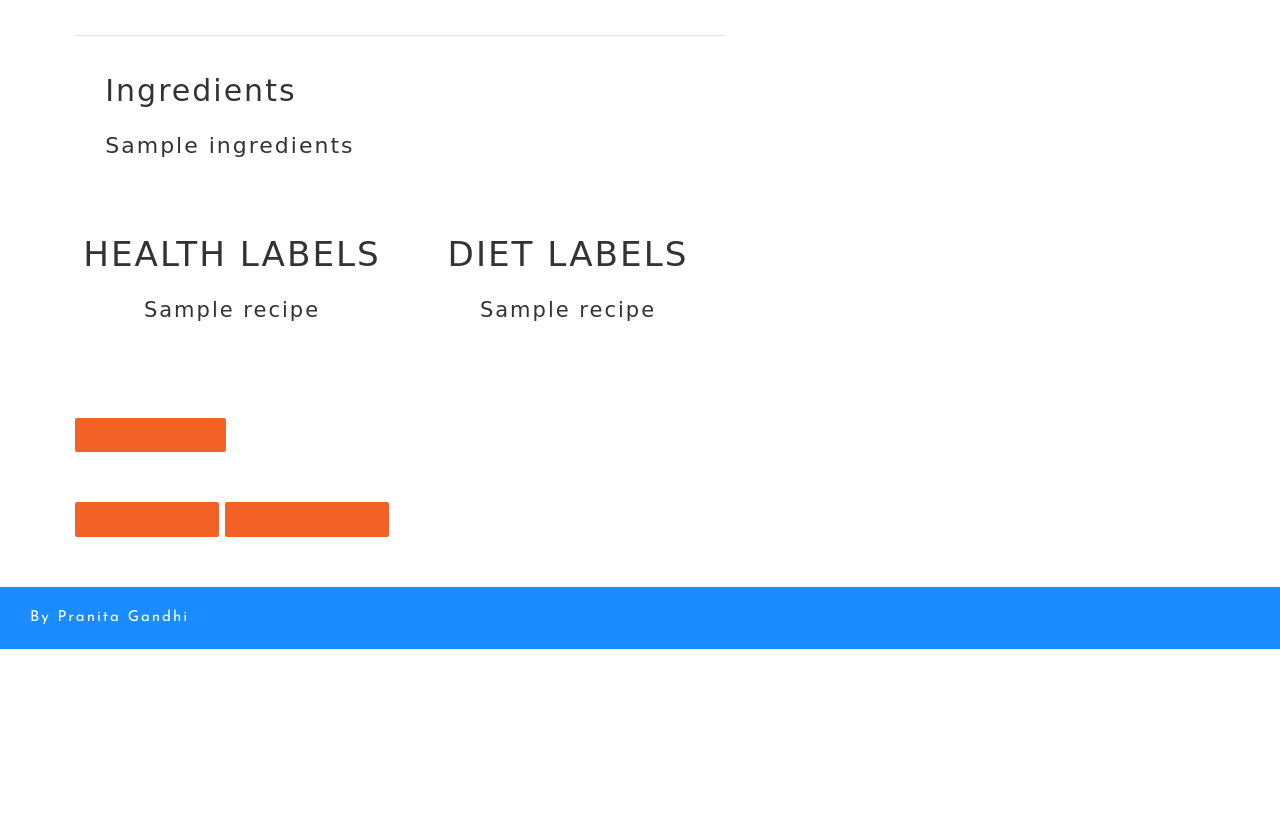
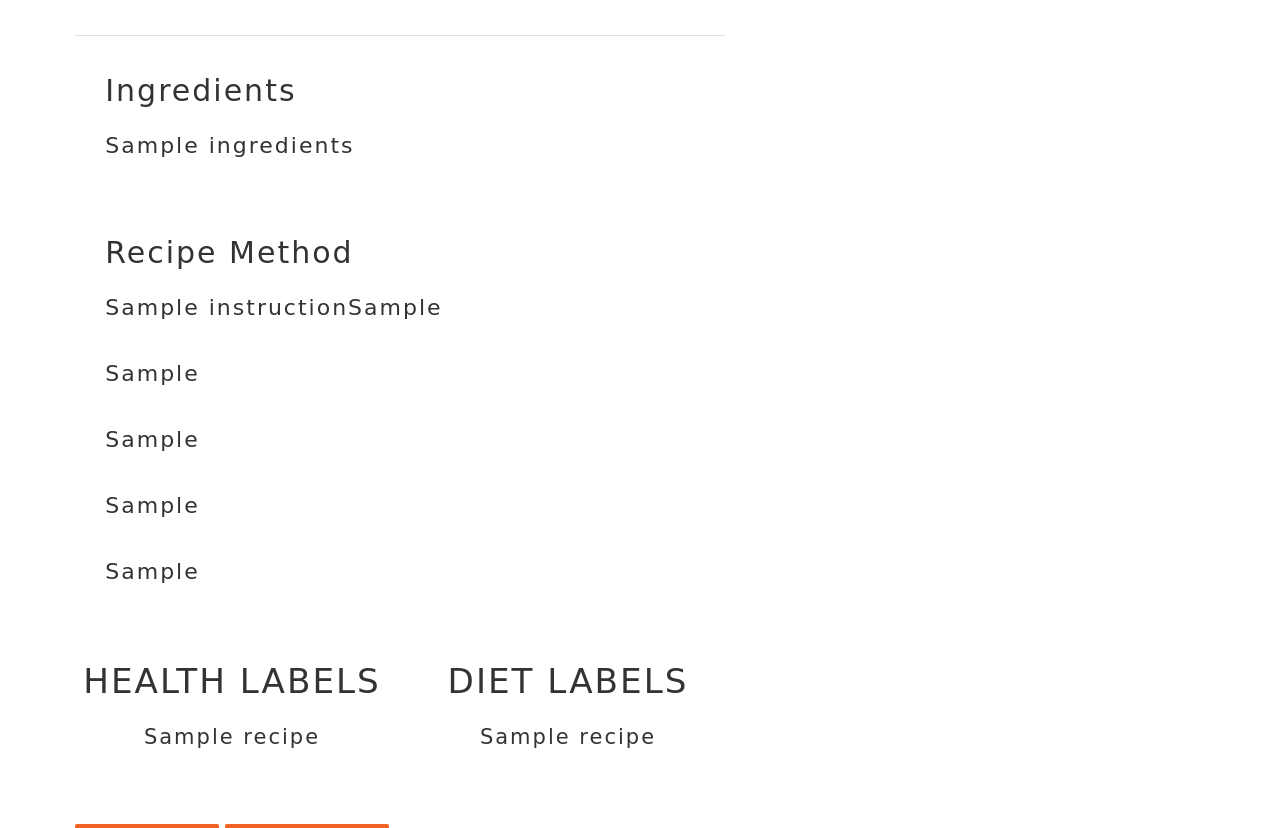
Before and after one commit to Code-Institute-Submissions/Milestone_4_cookbook, a Flask app: template templates/recipe.html in a window 1280 px wide. Shown: the part 543-1371 px from the top of the page. Before the commit the page ends 1192 px from the top, so only its background shows below. Run offline with Flask 2, Linux system fonts and the light colour scheme; the template is opened without the code that fills it: most values are stand-ins (such as "Sample title", 1, 10 or a date in 2020); grey boxes marked "Sample" are stand-in pictures; some libraries are stand-ins or nearby versions; some web fonts are replaced.

Commit message:
Added recipe method to see how it looks - removed get cooking button

```diff
--- a/static/css/style.css
+++ b/static/css/style.css
@@ -1,5 +1,4 @@
 @import url("https://fonts.googleapis.com/css?family=Josefin+Sans|Margarine");
-
 
 /*Headings */
 .main-heading {
@@ -286,10 +285,11 @@ text {
   padding-left: 2rem;
   }
 
-.site-footer {
+.site-footer
+ {
   color:#ffffff;
   background-color: #1a8cff;
-}
+  }
 
 .site-footer,
 .footer {
--- a/templates/_footer.html
+++ b/templates/_footer.html
@@ -9,4 +9,4 @@
             {% endif %}
         </div>
         </div>
-    </footer>
+ </footer>
--- a/templates/recipe.html
+++ b/templates/recipe.html
@@ -49,6 +49,11 @@
                 <h4 class="left-align ingredients-section">Ingredients</h4>
                 <p class="section recipe-ingredients" style="white-space: pre-wrap;">{{ recipe.ingredients }}</p>
             </div>
+            <div class ="section">
+                <h4 class="left-align ingredients-section">Recipe Method</h4>
+                <p class="section recipe-ingredients">{{ recipe.instruction }}{{ recipe.instruction1 }}<br><br>{{ recipe.instruction2 }}<br><br>{{ recipe.instruction3 }}<br><br>{{ recipe.instruction4 }}<br><br>{{ recipe.instruction5 }}</p>
+
+            </div>
             <!--Recipe - Health and Diet labels-->
             <div class="section row">
                 <div class="col s6">
@@ -62,9 +67,7 @@
             </div>
 
             <!--Recipe Method-->
-            <div class="section">
-                <p class="centre-align source-btn"><a href="{{ recipe.source }}">Get Cooking</a></p>
-            </div>
+
             <!--Editing and deleting a recipe- only is user is logged in-->
             <div class="section">
                 <span class="restrict-btn center-align"><a href="{{ url_for('edit_recipe', recipe_id=recipe._id) }}">Edit Recipe</a></span>
```
